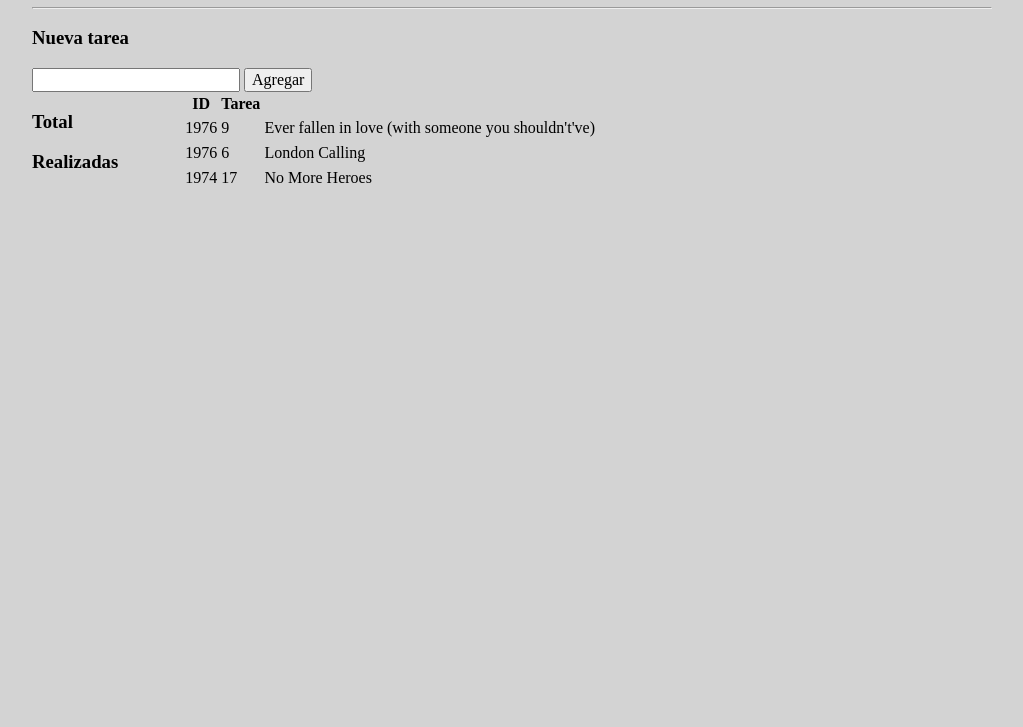
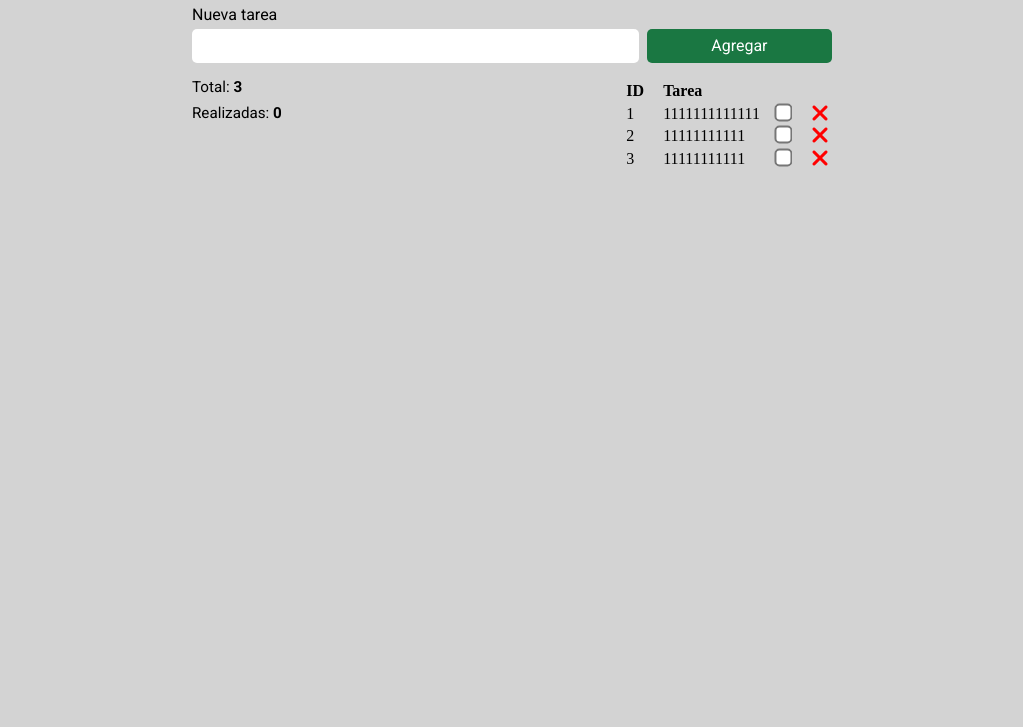
Before and after one commit to WalterVicencio/desafio_metodologia, a plain HTML site: page index.html in a window 1280 px wide. Shown: the part 73-800 px from the top of the page, without its empty margins (128-1151 px from the left). Drawn offline with Linux system fonts and the light colour scheme.

Commit message:
avance_2

```diff
--- a/assets/css/style.css
+++ b/assets/css/style.css
@@ -4,7 +4,16 @@ body{
 
 main{
     display: block;
-    margin: auto 10rem;
+    margin: auto 1rem;
+}
+h1,h2,h3,h4{
+    font-family: "Roboto", sans-serif;
+    font-weight: 400;
+    font-style: normal;
+    margin: 0px;
+}
+h4,h1{
+    margin-top: 1rem;
 }
 
 hr{
@@ -15,3 +24,113 @@ section{
     display: flex;
     gap: 4rem;
 }
+
+input{
+    border: none;
+    border-radius: 5px;
+    padding: 0.5rem;
+    width: 50%;
+}
+
+button{
+    background-color: rgba(26,119,66,255);
+    border: none;
+    border-radius: 5px;
+    padding: 0.5rem;
+    cursor: pointer;
+    color: white;
+    font-family: "Roboto", sans-serif;
+    font-weight: 400;
+    font-style: normal;
+    width: 50%;
+    transition: background 0.3s ease-in;
+}
+
+button:hover{
+    background-color: rgba(26,119,66,0.3);
+}
+
+
+
+
+button:active{
+    border: 1px red solid;
+}
+
+.agregar{
+    display: flex;
+    gap: 0.5rem;
+    margin-top: 0.3rem;
+    margin-bottom: 1rem;
+}
+
+.conteo{
+    font-family: "Roboto", sans-serif;
+    font-weight: 100;
+    font-style: normal;
+    font-size: small;
+    display: flex;
+    flex-direction: column;
+    gap: 0.5rem;
+}
+
+.cruz{
+    color: red;
+    transform: scale(4);
+    cursor: pointer;
+}
+
+table,th,tr,td{
+    margin-top: 1rem;
+    text-align: left;
+    padding-left: 0rem;
+}
+
+.check{
+    transform: scale(2);
+}
+
+.administracion{
+    display: block;
+}
+
+
+@media(min-width: 578px){
+    table,th,tr,td{
+        margin-top: 0rem;
+        text-align: left;
+        padding-left: 1rem;
+    }
+    .administracion{
+        display: flex;
+        justify-content: space-between;
+    }
+    body{
+        background-color: rgb(211, 211, 211);
+    }
+
+    main{
+        display: block;
+        margin: auto 25%;
+    }
+
+    hr{
+        color: black;
+    }
+
+    .agregar{
+        display: flex;
+        gap: 0.5rem;
+    }
+
+    section{
+        display: flex;
+        gap: 4rem;
+    }
+    button{
+        width: 30%;
+    }
+    input{
+        width: 70%;
+    }
+}
--- /dev/null
+++ b/assets/js/script.js
@@ -0,0 +1,117 @@
+var id_g=3
+var total_tareas=3
+var total_realizadas=0
+
+
+const tareas = [
+    {
+        id: 1,
+        descripcion: "1111111111111",
+        completado: false,
+    },
+    {
+        id: 2,
+        descripcion: "11111111111",
+        completado: false,
+    },
+    {
+        id: 3,
+        descripcion: "11111111111",
+        completado: false,
+    }
+]
+
+let filas_tareas=document.querySelector("#filas_tareas")
+
+var eliminar = document.getElementsByTagName('i');
+var boton =document.querySelector("#btn_agregar")
+var input =document.querySelector("#entrada")
+var res_total=document.querySelector("#ntotal")
+var res_realizadas=document.querySelector("#nrealizadas")
+
+res_total.innerHTML=`${total_tareas}`
+res_realizadas.innerHTML=`${total_realizadas}`
+
+boton.addEventListener("click", Agregar)
+
+function Eliminar(id){
+    total_tareas-=1
+    res_total.innerHTML=`${total_tareas}`
+    const index = tareas.findIndex((ele) => ele.id == id)
+    tareas.splice(index, 1)
+    filas_tareas.innerHTML=''
+    let completados=0
+    for (tarea of tareas){
+        filas_tareas.innerHTML+=`
+            <tr>
+                <td>${tarea.id}</td>
+                <td>${tarea.descripcion}</td>
+                <td><input id="check2${tarea.id}" class="check" type="checkbox"></td>
+                <td><i id="${tarea.id}" class="fa-sharp fa-solid fa-xmark fa-flip-horizontal fa-xl cruz" onclick="Eliminar(${tarea.id});"></i></td>
+            </tr>
+
+            `
+        if (tarea.completado==true){
+            completados+=1
+        }
+
+        total_realizadas=completados
+        res_realizadas.innerHTML=`${total_realizadas}`
+    }
+
+
+
+}
+
+function Check(id){
+    console.log(input.id.checked)
+    const index = tareas.findIndex((ele) => ele.id == id)
+    tareas[index].completado=!(tareas[index].completado.value)
+    console.log(tareas)
+
+    let completados=0
+    for (tarea of tareas){
+        if (tarea.completado==true){
+            completados+=1
+        }
+    }
+    total_realizadas=completados
+    res_realizadas.innerHTML=`${total_realizadas}`
+}
+
+function Agregar(){
+    id_g=id_g+1
+    total_tareas+=1
+    res_total.innerHTML=`${total_tareas}`
+    tareas.push(
+        {
+            id:id_g,
+            descripcion: input.value,
+            completado: true,
+        }
+    )
+    filas_tareas.innerHTML=''
+    for (tarea of tareas){
+        filas_tareas.innerHTML+=`
+            <tr>
+                <td>${tarea.id}</td>
+                <td>${tarea.descripcion}</td>
+                <td><input id="check2${tarea.id}" class="check" type="checkbox" onclick="Check(${tarea.id});"></td>
+                <td><i id="${tarea.id}" class="fa-sharp fa-solid fa-xmark fa-flip-horizontal fa-xl cruz" onclick="Eliminar(${tarea.id});"></i></td>
+            </tr>
+
+            `
+    }
+}
+
+for (tarea of tareas){
+    filas_tareas.innerHTML+=`
+        <tr>
+            <td>${tarea.id}</td>
+            <td>${tarea.descripcion}</td>
+            <td><input id="check2${tarea.id}" class="check" type="checkbox" onclick="Check(${tarea.id});"></td>
+            <td><i id="${tarea.id}" class="fa-sharp fa-solid fa-xmark fa-flip-horizontal fa-xl cruz" onclick="Eliminar(${tarea.id});"></i></td>
+        </tr>
+
+        `
+}
--- a/index.html
+++ b/index.html
@@ -6,48 +6,44 @@
     <title>Metodologia</title>
     <link href="./assets/css/normalize.css" rel="stylesheet">
     <link href="./assets/css/style.css" rel="stylesheet">
+    <link rel="preconnect" href="https://fonts.googleapis.com">
+    <link rel="preconnect" href="https://fonts.gstatic.com" crossorigin>
+    <link href="https://fonts.googleapis.com/css2?family=Roboto:ital,wght@0,100;0,300;0,400;0,500;0,700;0,900;1,100;1,300;1,400;1,500;1,700;1,900&display=swap" rel="stylesheet">
 </head>
 <body>
     <main>
         <h1>Todo List</h1>
         <hr>
-        <h3>Nueva tarea</h3>
-        <input id="input" type="text">
-        <button>Agregar</button>
+        <h4>Nueva tarea</h4>
 
-        <section>
-            <div>
-                <h3>Total</h3>
-                <h3>Realizadas</h3>
+        <div class="agregar">
+          <input maxlength="50" id="entrada" type="text">
+          <button id="btn_agregar">Agregar</button>
+        </div>
+        <section class="administracion">
+            <div class="conteo">
+                <h3>Total: <span><b id="ntotal"></b></span></h3>
+                <h3>Realizadas: <span><b id="nrealizadas"></b></span></h3>
             </div>
+            <div class="tareas">
             <table>
                 <thead>
                     <tr>
                       <th>ID</th>
                       <th>Tarea</th>
                       <th></th>
+                      <th></th>
                     </tr>
                   </thead>
-                  <tbody>
-                    <tr>
-                      <td>1976</td>
-                      <td>9</td>
-                      <td>Ever fallen in love (with someone you shouldn't've)</td>
-                    </tr>
-                    <tr>
-                      <td>1976</td>
-                      <td>6</td>
-                      <td>London Calling</td>
-                    </tr>
-                    <tr>
-                      <td>1974</td>
-                      <td>17</td>
-                      <td>No More Heroes</td>
-                    </tr>
+                  <tbody id="filas_tareas">
                   </tbody>
             </table>
+          </div>
         </section>
 
     </main>
+
+    <script src="https://kit.fontawesome.com/a9ab19b8f6.js" crossorigin="anonymous"></script>
+    <script src="./assets/js/script.js"></script>
 </body>
 </html>
```
